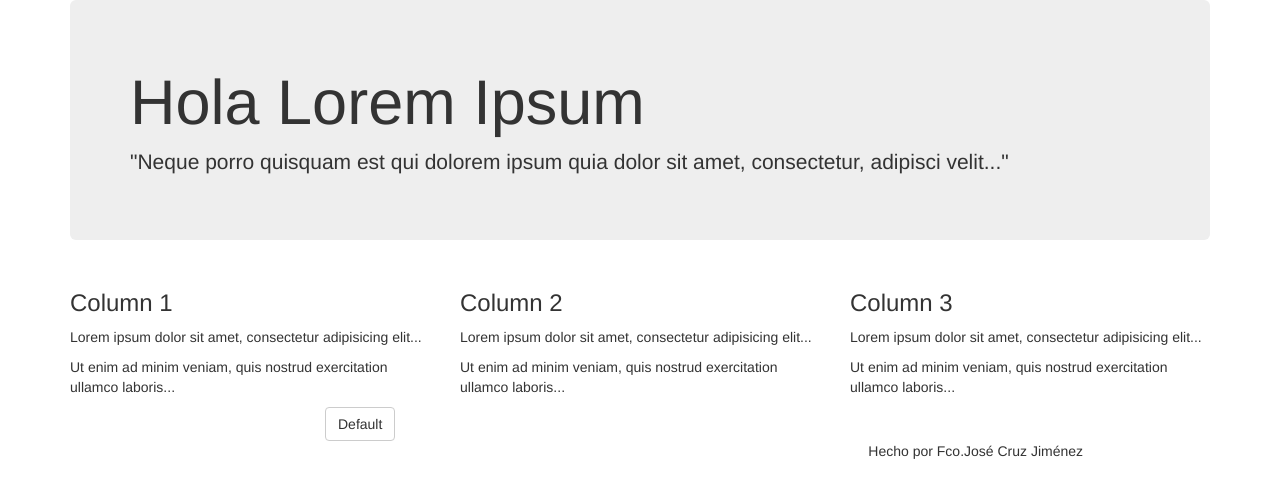
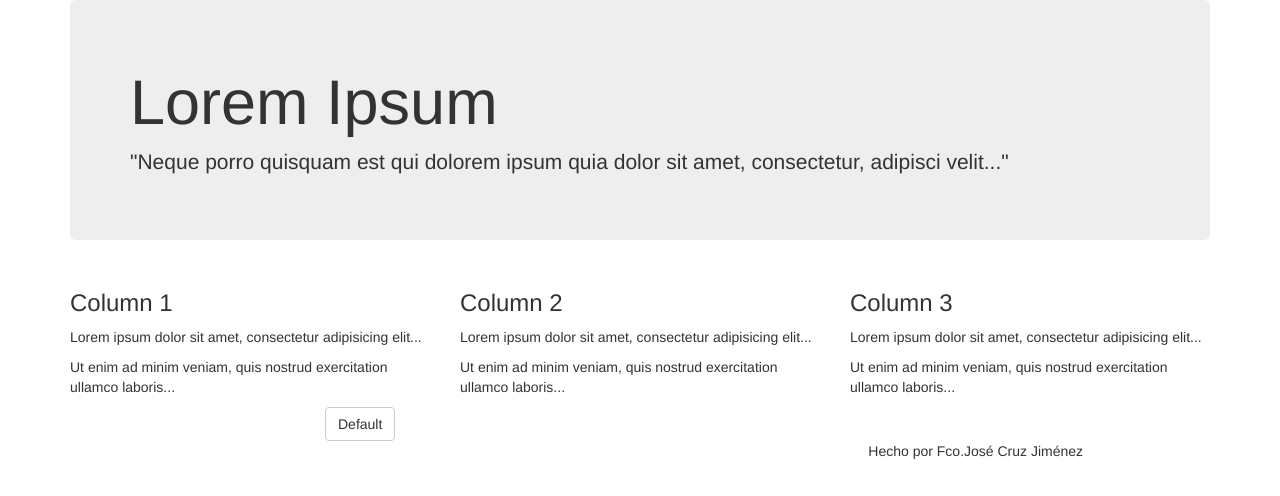
Before and after one commit to franmeister/gameapp, a plain HTML site: page index.html in a window 1280 px wide. Drawn offline with Linux system fonts and the light colour scheme.

Commit message:
Revert "he modificado el titulo"
This reverts commit 815902ca726390b198eab3166893b84d011b1183.

```diff
--- a/index.html
+++ b/index.html
@@ -12,7 +12,7 @@
 <body>
 	<div class="container">
 	  <div class="jumbotron">
-		<h1>Hola Lorem Ipsum</h1>
+		<h1>Lorem Ipsum</h1>
 	    <p>"Neque porro quisquam est qui dolorem ipsum quia dolor sit amet, consectetur, adipisci velit..."</p>
 	  </div>
 	  <div class="row">
```
